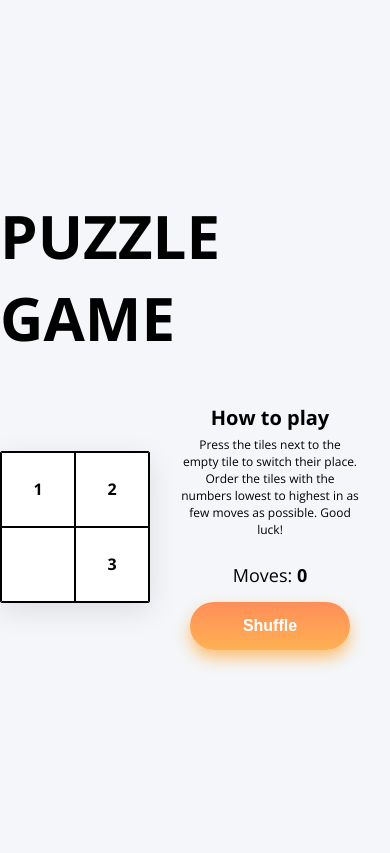
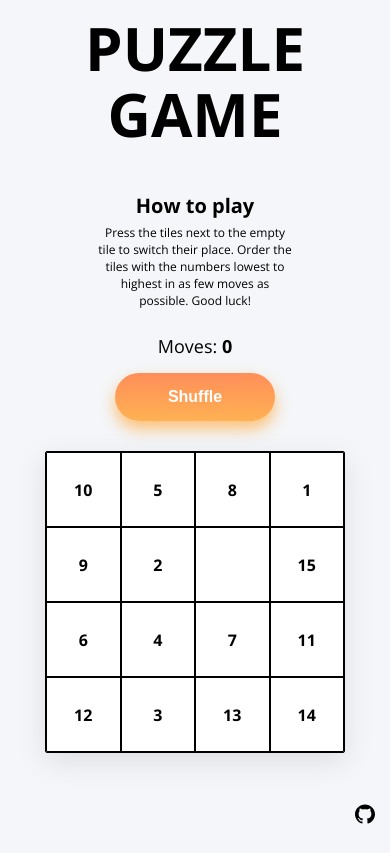
Before and after one commit to Hallonanton/react-puzzle, a Next.js app: page / in a window 390 px wide. Built offline with nearby package versions, Linux system fonts and the light colour scheme.

Commit message:
DEV: More responsive styles

```diff
--- a/components/Controls.js
+++ b/components/Controls.js
@@ -65,7 +65,7 @@ const Button = styled('button')`
 ==============================================================================*/
 
 const Controls = ({ moves, shuffle, buttonText }) => (
-	<ControlWrapper>
+	<ControlWrapper className="controls">
 		<div className="content">
 			<h2>How to play</h2>
 			<p>Press the tiles next to the empty tile to switch their place. Order the tiles with the numbers lowest to highest in as few moves as possible. Good luck!</p>
--- a/components/Puzzle.js
+++ b/components/Puzzle.js
@@ -44,7 +44,9 @@ const PuzzlePiece = styled('div')`
 ==============================================================================*/
 
 const Puzzle = ({ rows, columns, pieces, onClick, pieceSize = 75 }) => (
-  <PuzzleWrapper style={{
+  <PuzzleWrapper
+    className="puzzle"
+    style={{
     maxWidth: `${columns*pieceSize}px`
   }}>
   	<PuzzleBody style={{
--- a/components/PuzzleHandler.js
+++ b/components/PuzzleHandler.js
@@ -10,8 +10,23 @@ import SucessPopup from './SucessPopup'
 
 const Wrapper = styled('div')`
   width: 100%;
+  padding: 0px 15px 100px;
   display: flex;
+  align-items: center;
   justify-content: center;
+
+  @media screen and (max-width: 768px) {
+    flex-direction: column;
+
+    .controls {
+      order: 1;
+      margin-bottom: 30px;
+    }
+
+    .puzzle {
+      order: 2;
+    }
+  }
 `
 
 
@@ -26,8 +41,8 @@ class PuzzleHandler extends Component {
   }
 
   state = {
-    rows: 2,
-    columns: 2,
+    rows: 4,
+    columns: 4,
     pieces: [],
     emptyPiece: null,
     completed: false,
--- a/components/SucessPopup.js
+++ b/components/SucessPopup.js
@@ -110,7 +110,7 @@ const Popup = ({ closePopup, moves }) => {
 		    <CloseBtn />
 		    <h2>Congratulations!</h2>
 		    <p>You managed to beat the puzzle with {moves} {moves === 1 ? 'move' : 'moves'}!</p>
-		    <img src="https://media.giphy.com/media/l49JNZ87F3AmPoH0A/giphy.gif" />
+		    <img src="https://media.giphy.com/media/l49JNZ87F3AmPoH0A/giphy.gif" alt="Congratulations!" />
 		  </div>
 		</SucessPopup>
 	)
--- a/layout/Layout.js
+++ b/layout/Layout.js
@@ -1,5 +1,6 @@
 import styled from '@emotion/styled'
 import PageHead from './PageHead'
+import Github from '../svg/github.svg'
 
 /*==============================================================================
   # Styles
@@ -11,8 +12,22 @@ const Wrapper = styled('div')`
   justify-content: center;
   align-items: center;
 	width: 100%;
+  padding: 0px 15px;
   min-height: 100vh;
+  box-sizing: border-box;
 `
+
+const Link = styled('a')`
+  position: fixed;
+  bottom: 15px;
+  right: 15px;
+
+  svg {
+    width: 20px;
+    height: 20px;
+  }
+`
+
 
 /*==============================================================================
   # Componet
@@ -23,6 +38,9 @@ const Layout = ({ children }) => (
     <PageHead />
     <Wrapper>
     	{children}
+      <Link href="https://github.com/Hallonanton/react-puzzle" target="_blank" rel="noopener noreffer">
+        <Github />
+      </Link>
     </Wrapper>
     <style global jsx>{`
       :root {
--- /dev/null
+++ b/next.config.js
@@ -0,0 +1,13 @@
+module.exports = {
+  webpack(config) {
+    config.module.rules.push({
+      test: /\.svg$/,
+      issuer: {
+        test: /\.(js|ts)x?$/,
+      },
+      use: ['@svgr/webpack'],
+    });
+
+    return config;
+  },
+};
--- a/package.json
+++ b/package.json
@@ -12,6 +12,7 @@
   "dependencies": {
     "@emotion/core": "^10.0.28",
     "@emotion/styled": "^10.0.27",
+    "@svgr/webpack": "^5.4.0",
     "next": "9.3.5",
     "react": "16.13.1",
     "react-dom": "16.13.1"
--- a/pages/index.js
+++ b/pages/index.js
@@ -7,9 +7,11 @@ import PuzzleHandler from '../components/PuzzleHandler'
 ==============================================================================*/
 
 const Hero = styled('h1')`
-	margin: 0px 0px 45px;
+	margin: 15px 0px 45px;
+	text-align: center;
 	text-transform: uppercase;
 	font-size: 60px;
+	line-height: 1.1;
 `
 
 
```
Also changed, not shown: svg/github.svg (added), 1 other file (tests, documents, lock files or other folders).
